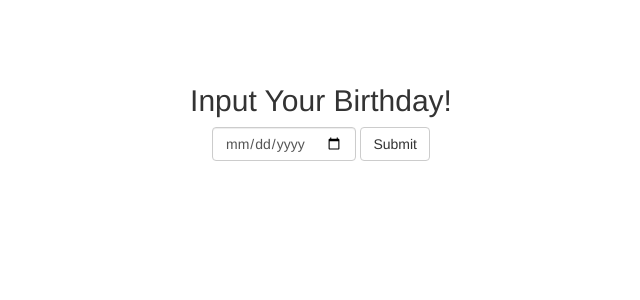
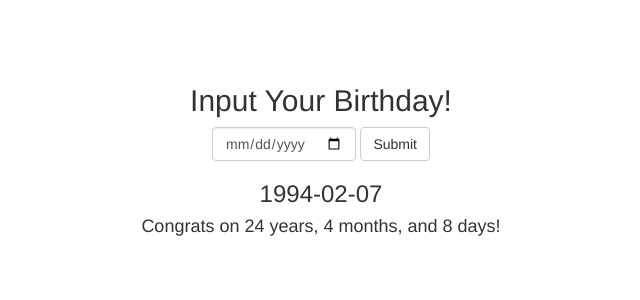
Before and after one commit to snelakanti/ageteller, a React (Create React App) app: page / in a window 1280 px wide. Shown: the top 300 px of the page, without its empty margins (319-959 px from the left). Built offline with nearby package versions, Linux system fonts and the light colour scheme.

Commit message:
add logic to get age

```diff
--- /dev/null
+++ b/src/Components/AgeStats.js
@@ -0,0 +1,30 @@
+import React, { Component } from 'react';
+
+class AgeStats extends Component{
+
+timeSince(date){
+let today = new Date().getTime();
+let other_date = new Date(date).getTime();
+let diff = Math.abs(today - other_date);
+
+let days = Math.floor(diff / (1000*3600*24));
+let years = Math.floor(days/365);
+days -= years*365;
+let months = Math.floor(days/31);
+days -= months*31;
+
+return  `${years} years, ${months} months, and ${days} days`
+}
+
+render(){
+    return(
+        <div>
+        <h3>{this.props.date}</h3>
+        <h4>Congrats on {this.timeSince(this.props.date)}!</h4>
+        </div>
+    )
+}
+
+}
+
+export default AgeStats;
--- a/src/Components/App.js
+++ b/src/Components/App.js
@@ -1,6 +1,7 @@
 import React, { Component } from 'react';
 import {Form, FormControl, Button} from 'react-bootstrap';
 import './App.css';
+import AgeStats from './AgeStats';
 
 class App extends Component {
 
@@ -34,6 +35,7 @@ class App extends Component {
                 onClick={() => this.changeBirthday()}>
                     Submit
                 </Button>
+                <AgeStats date = {this.state.birthday}/>
                 </Form>
             </div>
         )
```
